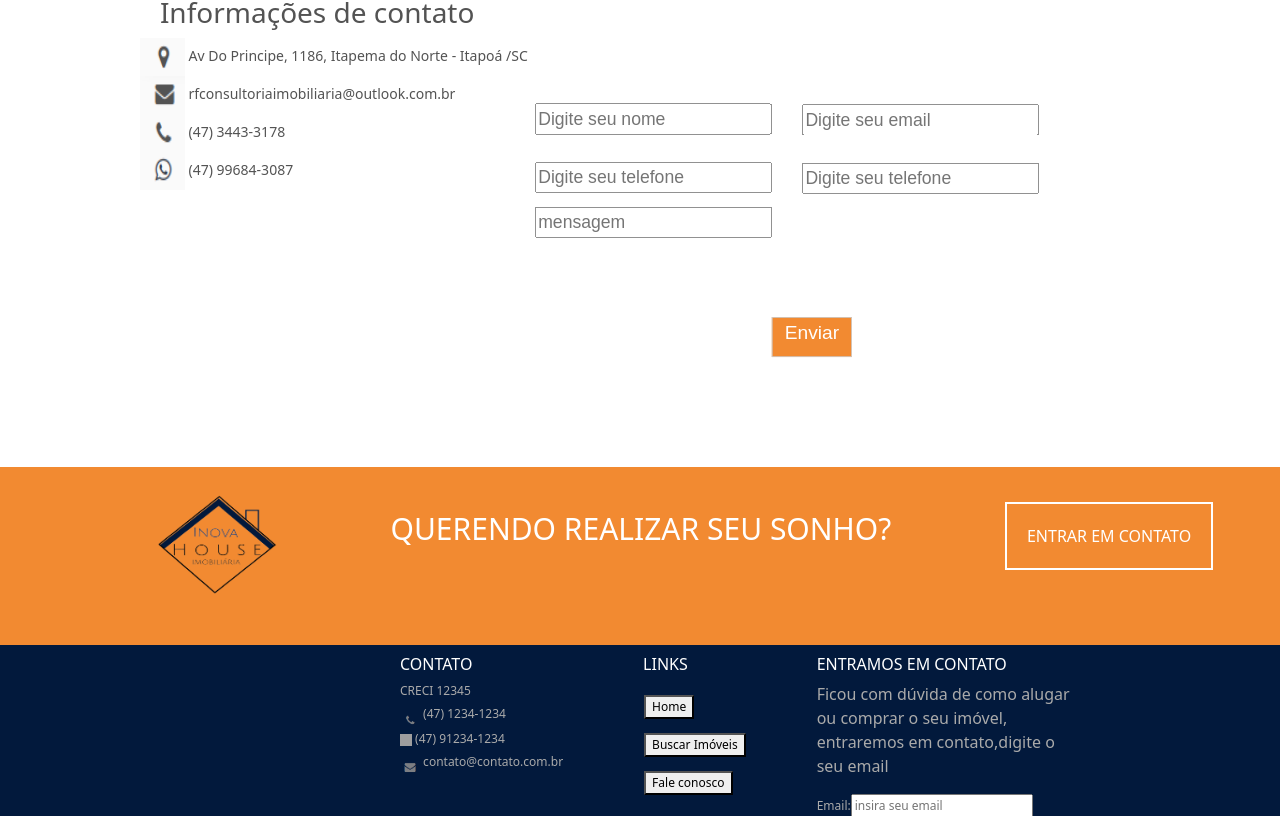
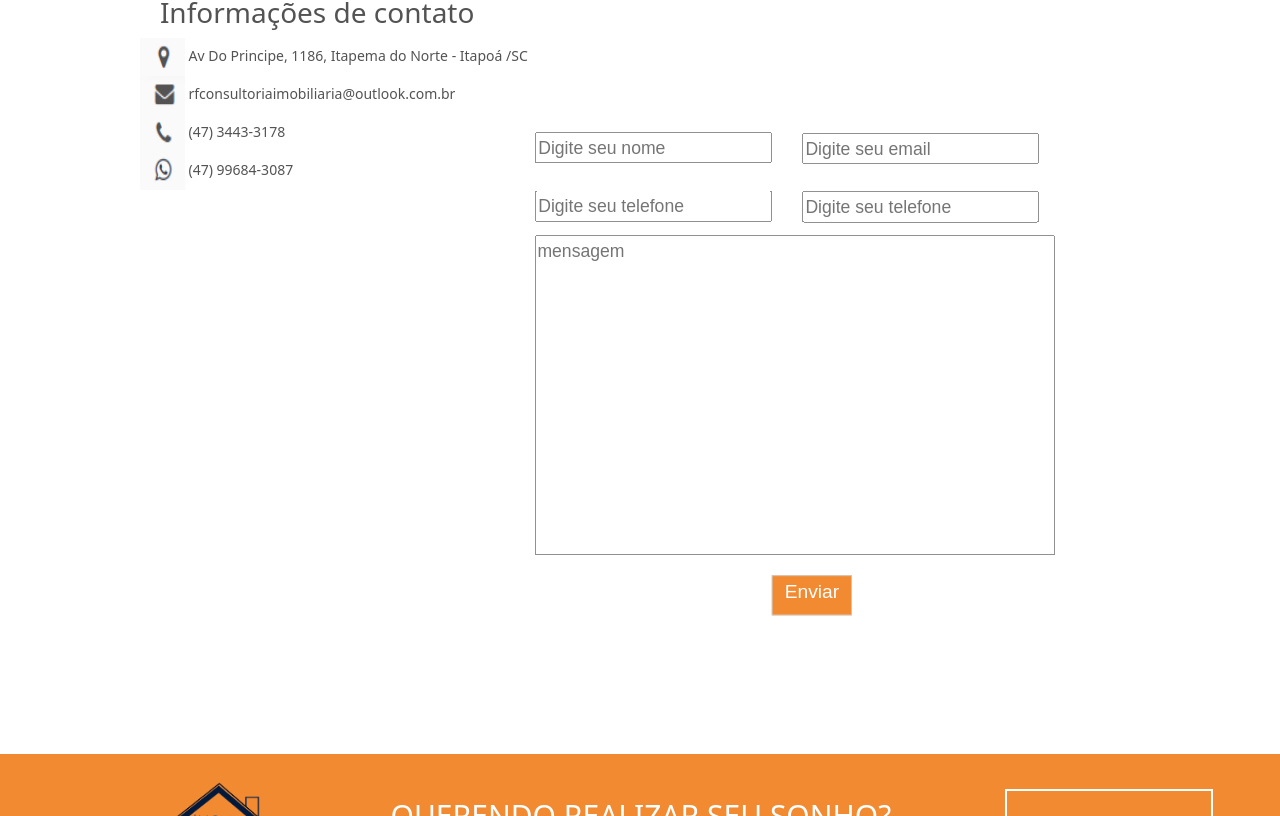
Before and after one commit to vitoriacsantoss/HackatonIntegrado, a Vue app: page /contato in a window 1280 px wide. Shown: the part 575-1391 px from the top of the page. Built offline with nearby package versions, Linux system fonts and the light colour scheme; grey boxes are pictures that could not be loaded.

Commit message:
contato.view

```diff
--- a/src/views/ContatoView.vue
+++ b/src/views/ContatoView.vue
@@ -80,34 +80,46 @@ const ok = ref(false)
                                     <p class="paga">{{ mensagemErro }}</p>
                                 </div>
 
-                                <div class="mansagem">
-                                    <input v-model="texto" placeholder="mensagem">
+                                <div class="mensagem">
+                                    <textarea v-model="texto" placeholder="mensagem"> </textarea>
                                 </div>
                                 <br>
                                 <br>
                                 <br>
-                                <button class="comp" @click="ok = !ok">Enviar</button>
+
+                                <button class="comp" type="submit" @click="ok = !ok">Enviar</button>
+
                             </div>
                         </div>
                     </form>
                 </div>
             </form>
-            <div v-if="ok" class="centro2">
-                <p> Sua mensagem foi enviada,espere seu retorno </p>
+            <div v-if="ok" class="baixo">
+                <h2> Sua mensagem foi enviada,espere seu retorno !</h2>
             </div>
         </div>
     </div>
 </template>
 
 <style scoped>
-.centro2{
-    flex-direction: column;
+textarea {
+    resize: none;
+    width: 1000px;
+    height: 400px;
+
+}
+
+.baixo {
+    padding-left: 10%;
+    flex-direction: row;
     font-size: medium;
     font-family: 'Franklin Gothic Medium', 'Arial Narrow', Arial, sans-serif;
     justify-content: center;
-    margin-top: 70px;
     border: 5px;
+    display: flex;
+
 }
+
 .comp {
     color: white;
     height: 50px;
@@ -119,6 +131,7 @@ const ok = ref(false)
     border: 1px solid#ccc;
     font-size: 1.5rem;
     background-color: #f28a31;
+    margin-top: 20%;
 }
 
 .nome {
@@ -148,11 +161,12 @@ const ok = ref(false)
     flex-direction: column;
     align-items: end;
 }
+
 .mensagem {
-    width: 50px;
-    height: 50px;
+    width: 650px;
+    height: 200px;
     display: flex;
-    align-items: end;
+    /* align-items: end; */
 }
 
 h2 {
@@ -270,5 +284,4 @@ h2 {
     font-size: 25px;
     margin-top: 30px;
     color: #37404D;
-}
-</style>
+}</style>
```
